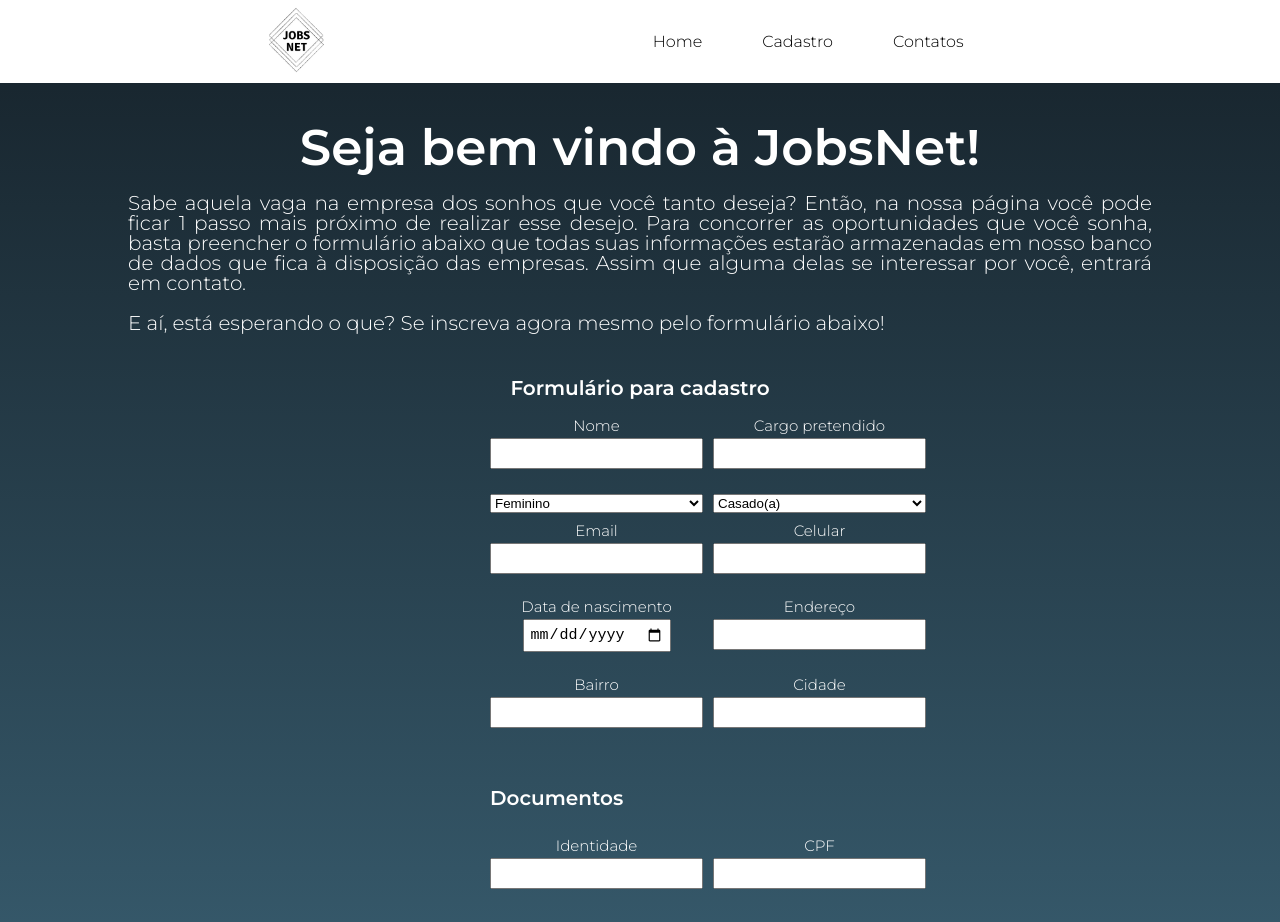
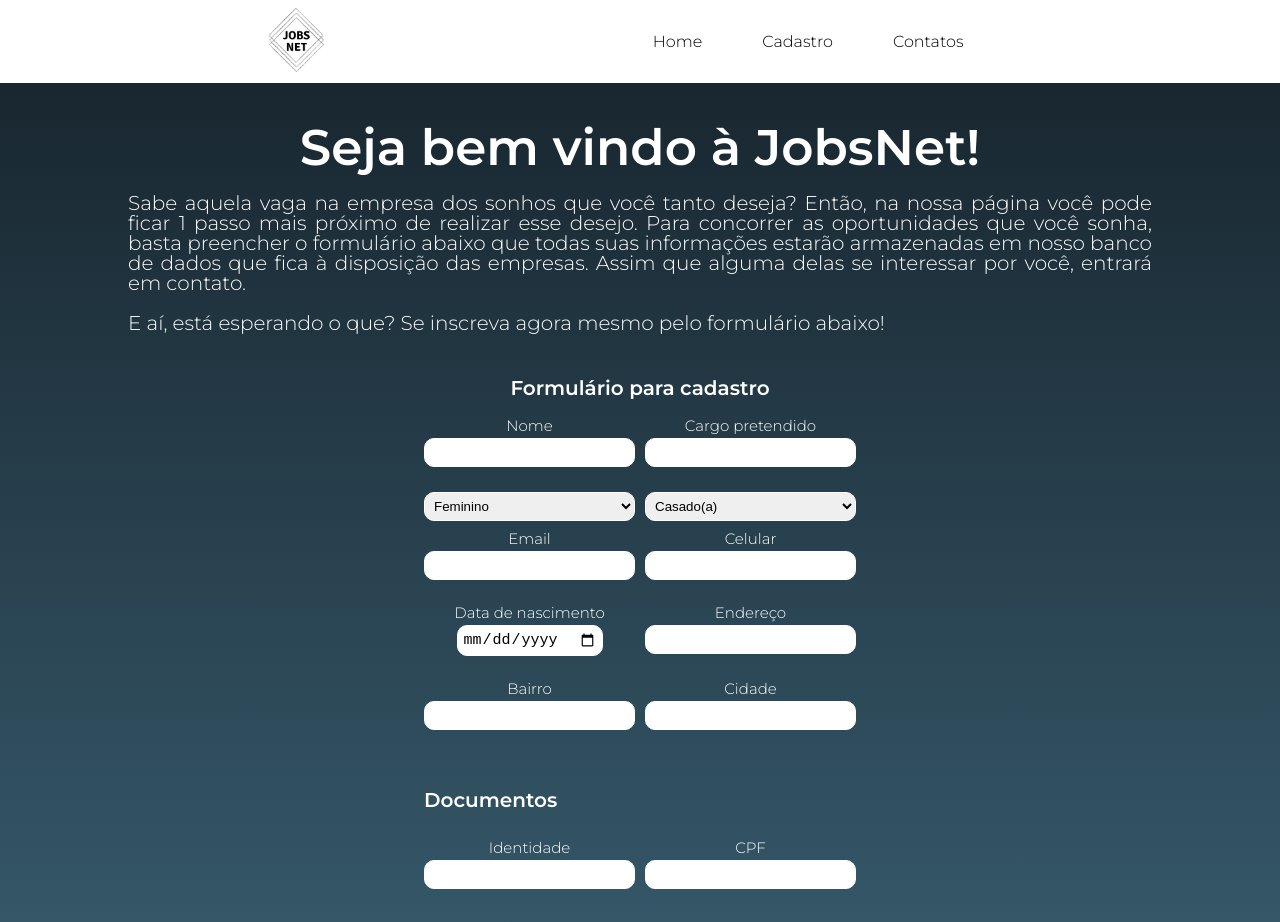
Before and after one commit to pinheiroduda/gama-academy-final-project, a React (Create React App) app in the folder Frontend/: page / in a window 1280 px wide. Shown: the top 922 px of the page. Built offline with nearby package versions, Linux system fonts and the light colour scheme.

Commit message:
refactor: change input style

```diff
--- a/Frontend/src/App.js
+++ b/Frontend/src/App.js
@@ -3,7 +3,7 @@ import React from 'react'
 import Header from './components/Header'
 import Home from './components/Home'
 import { FormWrapper } from './components/Form/style'
-import FormNew from './components/FormNew'
+import Form from './components/Form'
 import Footer from './components/Footer'
 import { Main } from './components/Main/style'
 
@@ -13,7 +13,7 @@ function App() {
       <Header />
       <Home />
       <FormWrapper>
-        <FormNew />
+        <Form />
       </FormWrapper>
       <Footer />
     </Main>
--- a/Frontend/src/components/Field/Input/index.js
+++ b/Frontend/src/components/Field/Input/index.js
@@ -3,6 +3,8 @@ import styled from 'styled-components'
 const Input = styled.input`
   padding: 5px;
   font-size: inherit;
+  border-radius: 10px;
+  border: 1px solid #fff;
 `
 
 export default Input
--- a/Frontend/src/components/Field/index.js
+++ b/Frontend/src/components/Field/index.js
@@ -4,7 +4,7 @@ import Label from './Label/index'
 import Content from './Content'
 import Input from './/Input/index'
 
-const Text = ({ label, type, name, register }) => (
+const Text = ({ label, type, name, placeholder, register }) => (
   <Label>
     <Content>{label}</Content>
     <Input type={type} name={name} ref={register} />
--- a/Frontend/src/components/FormNew/index.js
+++ b/Frontend/src/components/Form/index.js
@@ -2,8 +2,8 @@ import React from 'react'
 import { useForm } from 'react-hook-form'
 
 import Field from '../Field/index'
-import { FormDocumentStyle, Input, FormStyle, Title } from '../Form/style'
-const FormNew = () => {
+import { FormDocumentStyle, Input, FormStyle, Title, Select } from './style'
+const Form = () => {
   const {
     register,
     handleSubmit,
@@ -24,16 +24,16 @@ const FormNew = () => {
           type="text"
           {...register('position')}
         />
-        <select {...register('gender')}>
+        <Select {...register('gender')}>
           <option value="female">Feminino</option>
           <option value="male">Masculino</option>
           <option value="other">Outro</option>
-        </select>
-        <select {...register('marital-status')}>
+        </Select>
+        <Select {...register('marital-status')}>
           <option value="married">Casado(a)</option>
           <option value="single">Solteiro(a)</option>
           <option value="other">Outro</option>
-        </select>
+        </Select>
         <Field.Text label="Email" type="email" {...register('email')} />
         <Field.Text label="Celular" type="tel" {...register('tel')} />
         <Field.Text
@@ -56,4 +56,4 @@ const FormNew = () => {
   )
 }
 
-export default FormNew
+export default Form
--- a/Frontend/src/components/Form/style.js
+++ b/Frontend/src/components/Form/style.js
@@ -8,14 +8,12 @@ export const FormWrapper = styled.div`
 `
 
 export const FormStyle = styled.form`
-  max-width: 300px;
   display: grid;
   grid-gap: 10px;
   grid-template-columns: repeat(2, 1fr);
 `
 
 export const FormDocumentStyle = styled.form`
-  max-width: 300px;
   display: grid;
   grid-gap: 10px;
   grid-template-columns: repeat(2, 1fr);
@@ -26,11 +24,12 @@ export const FormDocumentStyle = styled.form`
 export const Input = styled.input`
   margin: 5px;
   margin-bottom: 30px;
-  border-radius: 5px;
+  border-radius: 10px;
   border: 1px solid #fff;
   max-width: 20%;
   width: 100%;
   cursor: pointer;
+  padding: 5px;
 `
 export const Title = styled.h1`
   font-size: 20px;
@@ -39,3 +38,9 @@ export const Title = styled.h1`
   padding-top: 25px;
   margin-bottom: 20px;
 `
+
+export const Select = styled.select`
+  border-radius: 10px;
+  border: 1px solid #fff;
+  padding: 5px;
+`
--- a/Frontend/src/components/Header/index.js
+++ b/Frontend/src/components/Header/index.js
@@ -2,7 +2,7 @@ import React from 'react'
 
 import img from '../../assets/img.jpg'
 import Home from '../Home'
-import FormNew from '../FormNew'
+import Form from '../Form'
 import Footer from '../Footer'
 import HeaderStyle, { A, Img, Nav } from './style'
 
@@ -15,7 +15,7 @@ const Header = () => {
       <div>
         <Nav>
           <A href={Home}>Home</A>
-          <A href={FormNew}>Cadastro</A>
+          <A href={Form}>Cadastro</A>
           <A href={Footer}>Contatos</A>
         </Nav>
       </div>
```
